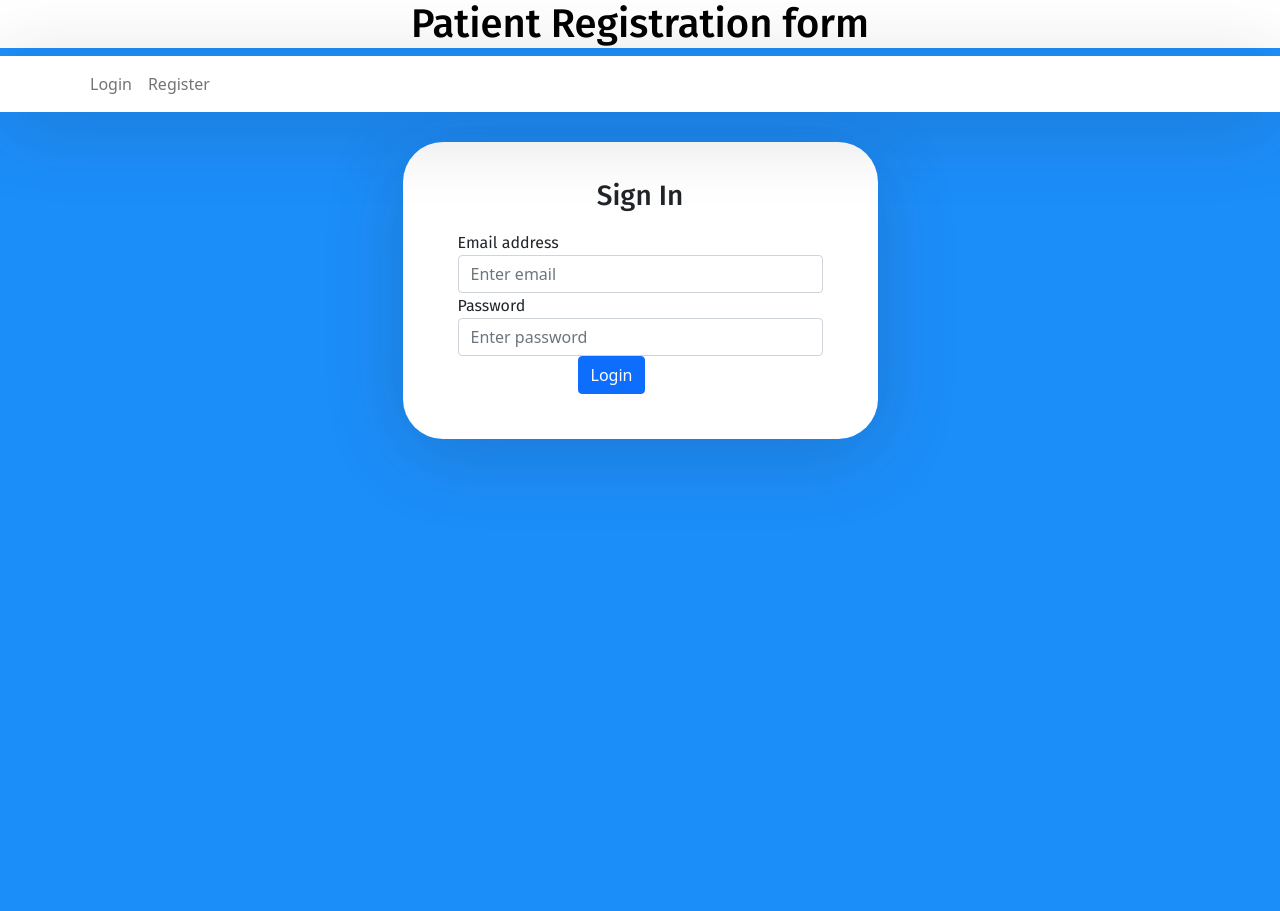
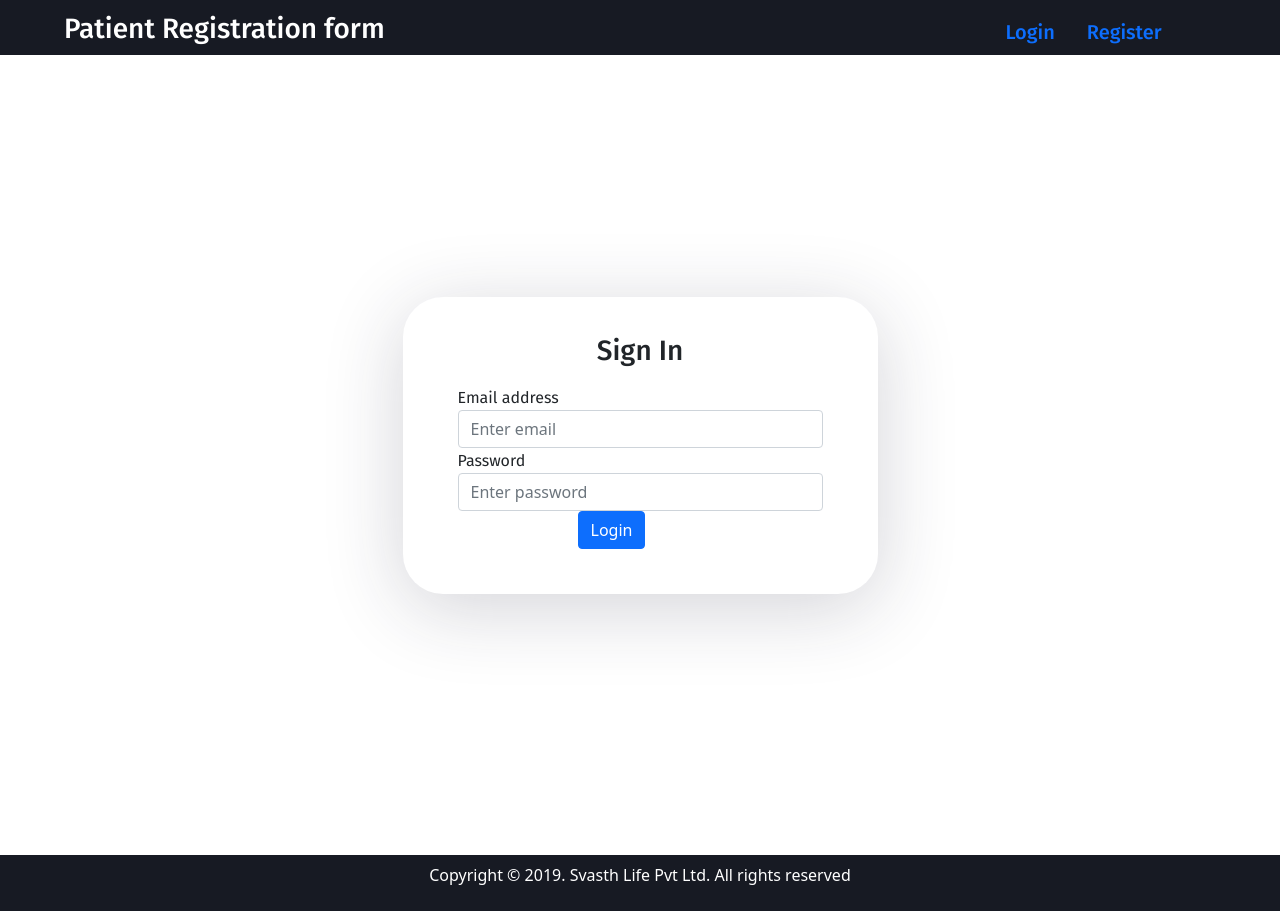
Before and after one commit to anasmohammad611/patient-registration, a React (Create React App) app in the folder React-frontend/: page /sign-in in a window 1280 px wide. Before the commit the page ends 800 px from the top, so only its background shows below. Built offline with nearby package versions, Linux system fonts and the light colour scheme.

Commit message:
Landing page and home page added. Cleaned up the code. Removed unnecessary imports and shortened the code

```diff
--- a/React-frontend/src/App.js
+++ b/React-frontend/src/App.js
@@ -3,50 +3,20 @@ import '../node_modules/bootstrap/dist/css/bootstrap.min.css';
 import './App.css';
 import Login from './components/Login.js';
 import Signup from './components/Signup.js';
-import Details from './components/Details.js';
-import Header from './components/Header.js';
-import { BrowserRouter as Router, Switch, Route, Link } from "react-router-dom";
-
-
-
+import Landing from './components/Landing.js';
+import { BrowserRouter as Router, Switch, Route } from "react-router-dom";
+import Home from './components/Home';
 
 function App() {
   return (
-    <div>
-    <Header />
     <Router>
-    <div className="App">
-
-      <nav className="navbar navbar-expand-lg navbar-light">
-
-        <div className="container">
-
-          <div>
-            <ul className="navbar-nav ml-auto">
-              <li className="nav-item">
-                <Link className="nav-link" to={"/sign-in"}>Login</Link>
-              </li>
-              <li className="nav-item">
-                <Link className="nav-link" to={"/sign-up"}>Register</Link>
-              </li>
-            </ul>
-          </div>
-        </div>
-
-      </nav>
-
-      <div className="auth-wrapper">
-        <div className="auth-inner">
-
-          <Switch>
-            <Route  exact path='/' component={Login} />
-            <Route  path="/sign-in" component={Login} />
-            <Route  path="/sign-up" component={Signup} />
-            <Route  path="/details" component={Details} />
-          </Switch>
-        </div>
-      </div>
-    </div></Router></div>
+      <Switch>
+        <Route  exact path='/' component={Home} />
+        <Route  path="/sign-in" component={Login} />
+        <Route  path="/sign-up" component={Signup} />
+        <Route  path="/Landing" component={Landing} />
+      </Switch>
+    </Router>
   );
 }
 
--- /dev/null
+++ b/React-frontend/src/components/Footer.css
@@ -0,0 +1,7 @@
+.footer {
+    background-image: linear-gradient(180deg,#171a23,#171a23);
+    color: white;
+    padding: 0.5em;
+    margin-top: auto;
+    text-align: center;
+  }
--- /dev/null
+++ b/React-frontend/src/components/Footer.js
@@ -0,0 +1,12 @@
+import React from 'react'
+import './Footer.css'
+
+const Footer = () => {
+    return (
+        <div className="footer">
+            <p>Copyright © 2019. Svasth Life Pvt Ltd. All rights reserved</p>
+        </div>
+    )
+}
+
+export default Footer
--- a/React-frontend/src/components/Header.css
+++ b/React-frontend/src/components/Header.css
@@ -1,6 +1,26 @@
 .header {
-    text-align: center;
-    background: white;
-    color: black;
-    font-size: 40px;
+    justify-content: space-between;
+    background-image: linear-gradient(180deg,#171a23,#171a23);
+    color: white;
+    display: flex;
+    text-align:center;
+    height: 55px;
+    padding-left: 5%;
+    padding-right: 8%;
   }
+
+.header h3 {
+  padding-top: 12px;
+}
+
+.header ul {
+  justify-content: space-around;
+  align-items: center;
+  display: flex;
+}
+
+.header li {
+  padding-top: 12px;
+  text-decoration: none;
+  list-style: none;
+}
--- a/React-frontend/src/components/Header.js
+++ b/React-frontend/src/components/Header.js
@@ -1,10 +1,26 @@
 import React from 'react'
 import './Header.css'
+import { Link } from "react-router-dom";
+
 
 const Header = () => {
     return (
         <header className='header'>
-            <h1 >Patient Registration form</h1>
+            <h3>
+            Patient Registration form
+            </h3>
+
+            <div>
+                <ul >
+                    <li >
+                        <Link className="nav-link" to={"/sign-in"}><h5>Login</h5></Link>
+                    </li>
+                    <li >
+                        <Link className="nav-link" to={"/sign-up"}><h5>Register</h5></Link>
+                    </li>
+                </ul>
+            </div>
+
         </header>
     )
 }
--- /dev/null
+++ b/React-frontend/src/components/Home.css
@@ -0,0 +1,6 @@
+.home {
+    display: block;
+    text-align: center;
+    padding-top: 15%;
+    font-size: 1000%;
+}
--- /dev/null
+++ b/React-frontend/src/components/Home.js
@@ -0,0 +1,25 @@
+import React from 'react'
+import Header from './Header'
+import './Home.css'
+
+const Home = () => {
+    return (
+        <div>
+            <div>
+                <Header />
+            </div>
+            <div className="container">
+                <div className="home">
+                    healthi.in
+                </div>
+            </div>
+            <div>
+                <footer style={{ background: "black", padding: "0.5em", position: "fixed", bottom: "0", color: "white", width: "100%", textAlign: "center"}} >
+                    Copyright © 2019. Svasth Life Pvt Ltd. All rights reserved
+                </footer>
+            </div>
+        </div>
+    )
+}
+
+export default Home
--- a/React-frontend/src/components/Details.js
+++ b/React-frontend/src/components/Landing.js
@@ -1,10 +1,28 @@
 import React, { Component } from 'react'
+import { BrowserRouter as Link } from "react-router-dom";
 
-class Details extends Component {
+class Landing extends Component {
     render() {
         return (
-            <div >
-                <h2 className="text-center">Your Data</h2>
+            <>
+            <div>
+                <header className='header'>
+                    <h3>
+                        Patient Details
+                    </h3>
+
+                    <div>
+                        <ul >
+                            <li >
+                                <Link className="nav-link" to={"/"} ><h5>Log Out</h5></Link>
+                            </li>
+                        </ul>
+                    </div>
+
+                </header>
+            </div>
+            <div className='container'>
+                <h2 className="text-center"></h2>
                     <div className="row">
                         <table className="table table-striped table-bordered">
                             <thead>
@@ -26,8 +44,14 @@ class Details extends Component {
                         </table>
                     </div>
             </div>
+            <div>
+                <footer style={{ background: "black", padding: "0.5em", position: "fixed", bottom: "0", color: "white", width: "100%", textAlign: "center"}} >
+                    Copyright © 2019. Svasth Life Pvt Ltd. All rights reserved
+                </footer>
+            </div>
+        </>
         )
     }
 }
 
-export default Details
+export default Landing
--- a/React-frontend/src/components/Login.js
+++ b/React-frontend/src/components/Login.js
@@ -1,6 +1,7 @@
 import React, { Component } from 'react'
 import PatientService from '../services/PatientService.js'
-
+import Header from './Header.js';
+import Footer from './Footer.js';
 
 class Login extends Component {
     constructor(props) {
@@ -25,10 +26,6 @@ class Login extends Component {
         this.setState({ password: e.target.value });
     }
 
-
-
-
-
     save = (e) => {
         e.preventDefault();
         var email = document.getElementById('email');
@@ -41,7 +38,7 @@ class Login extends Component {
                 email.value = ""
                 alert("Login successful");
                 this.props.history.push({
-                    pathname: '/Details',
+                    pathname: '/Landing',
                     state: {
                         fullName: res.data.fullName,
                         emailId: res.data.emailId,
@@ -62,7 +59,12 @@ class Login extends Component {
     }
 
     render() {
-        return (
+        return (<>
+                <div>
+                    <Header />
+                </div>
+                <div className="auth-wrapper">
+                    <div className="auth-inner">
                         <form>
                         <h3>Sign In</h3>
 
@@ -83,6 +85,13 @@ class Login extends Component {
                         <button type="submit" className="btn btn-primary btn-block" style= {{ marginLeft:120 }} onClick = {this.save}>Login</button>
 
                         </form>
+                    </div>
+                </div>
+                <div>
+                    <Footer />
+                </div>
+                </>
+
         )
     }
 }
--- a/React-frontend/src/components/Signup.js
+++ b/React-frontend/src/components/Signup.js
@@ -1,5 +1,7 @@
 import React, { Component } from 'react'
 import PatientService from '../services/PatientService.js'
+import Header from './Header.js'
+import Footer from './Footer.js';
 
 
 class Signup extends Component {
@@ -14,14 +16,6 @@ class Signup extends Component {
             password: '',
             pdc: '',
         }
-
-        this.changeFullNameHandler = this.changeFullNameHandler.bind(this);
-        // this.changeEmailHandler = this.changeEmailHandler.bind(this);
-        // this.changeBgHandler = this.changeBgHandler.bind(this);
-        // this.changephoneNumberHandler = this.changephoneNumberHandler.bind(this);
-        // this.changePdHandler = this.changePdHandler.bind(this);
-        // this.changePdcHandler = this.changePdcHandler.bind(this);
-
     }
 
     save = (e) => {
@@ -74,7 +68,12 @@ class Signup extends Component {
 
     render() {
         return (
-            <div className='container'>
+            <>
+                <div>
+                    <Header />
+                </div>
+                <div className='auth-wrapper'>
+                    <div className='auth-inner'>
                     <form>
                         <h3>Register</h3>
 
@@ -125,7 +124,11 @@ class Signup extends Component {
 
                     </form>
                     </div>
-
+                </div>
+                <div>
+                    <Footer />
+                </div>
+            </>
         )
     }
 
--- a/React-frontend/src/index.css
+++ b/React-frontend/src/index.css
@@ -4,8 +4,8 @@
   box-sizing: border-box;
 }
 body {
-  background: #1C8EF9 !important;
-  /* min-height: 100vh; */
+  background: #1C8EF9;
+  min-height: 100vh;
   display: flex;
   font-weight: 400;
   font-family: 'Fira Sans', sans-serif;
@@ -27,7 +27,7 @@ body, html, .App, #root, .auth-wrapper {
 }
 
 .auth-wrapper {
-  padding-top: 30px;
+  padding-top: 10px;
   padding-right: 50px;
   padding-left: 50px;
   padding-bottom: 30px;
```
Also changed, not shown: React-frontend/src/services/PatientService.js (line endings or trailing spaces). Lines whose indentation alone changed are shown as unchanged.
